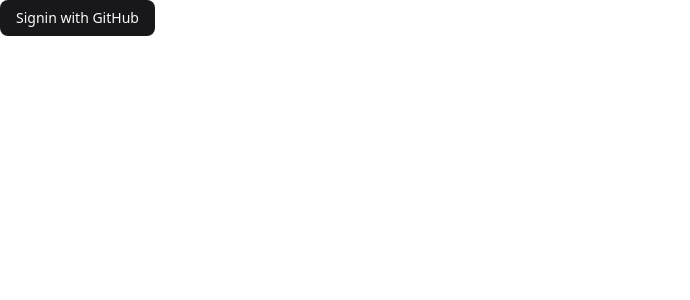
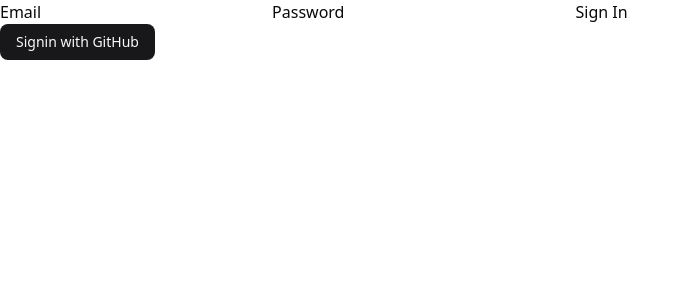
Before and after one commit to greatoke/service-ai, a Next.js app: page /auth/login in a window 1280 px wide. Shown: the top 300 px of the page, without its empty margins (0-690 px from the left). Built offline with nearby package versions, Linux system fonts and the light colour scheme.

Commit message:
Added zod

```diff
--- a/src/app/auth/login/page.tsx
+++ b/src/app/auth/login/page.tsx
@@ -1,20 +1,38 @@
-import { signIn } from '@/auth'
-import { Button } from '@/components/ui/button'
-import React from 'react'
+import { signIn } from "@/auth";
+import { Button } from "@/components/ui/button";
+import React from "react";
 
-type Props = {}
+type Props = {};
 
 const LoginPage = (props: Props) => {
   return (
+    <div>
+      <form
+        action={async (formData) => {
+          "use server";
+          await signIn("credentials", formData);
+        }}
+      >
+        <label>
+          Email
+          <input name="email" type="email" />
+        </label>
+        <label>
+          Password
+          <input name="password" type="password" />
+        </label>
+        <button>Sign In</button>
+      </form>
       <form
         action={async () => {
-        "use server"
-        await signIn("github")
+          "use server";
+          await signIn("github");
         }}
       >
         <Button type="submit">Signin with GitHub</Button>
       </form>
-  )
-}
+    </div>
+  );
+};
 
-export default LoginPage
+export default LoginPage;
--- a/src/auth.ts
+++ b/src/auth.ts
@@ -1,16 +1,35 @@
 import NextAuth from "next-auth"
 import GitHub from "next-auth/providers/github"
 import Credentials from "next-auth/providers/credentials"
+import { signInSchema } from "./lib/zod"
+import { ZodError } from "zod"
 
 export const { handlers, signIn, signOut, auth } = NextAuth({
   providers: [
     GitHub,
-    // Credentials({
-    //   credentials: {
-    //     email: { label: "Email", type: "email" },
-    //     password: { label: "Password", type: "password" },
-    //   },
-    // }),
+    Credentials({
+      credentials: {
+        email: { label: "Email", type: "email", placeholder: "Email" },
+        password: { label: "Password", type: "password", placeholder: "Password" },
+      },
+      async authorize(credentials) {
+        try {
+          const { email, password } = await signInSchema.parseAsync(credentials)
+          if (email === "greatokedev@gmail.com" && password === "password") {
+            return { id: "1", name: "Test User" }
+          }
+          return null
+        } catch (error) {
+            if (error instanceof ZodError) {
+                console.log(error.errors)
+                // Return `null` to indicate that the credentials are invalid
+                return null
+              }
+          console.error(error)
+          return null
+        }
+      },
+    }),
   ],
   callbacks: {
     async session({ session, token }) {
--- /dev/null
+++ b/src/lib/zod.ts
@@ -0,0 +1,11 @@
+import { object, string } from "zod"
+
+export const signInSchema = object({
+  email: string({ required_error: "Email is required" })
+    .min(1, "Email is required")
+    .email("Invalid email"),
+  password: string({ required_error: "Password is required" })
+    .min(1, "Password is required")
+    .min(8, "Password must be more than 8 characters")
+    .max(32, "Password must be less than 32 characters"),
+})
```
Lines whose indentation alone changed are shown as unchanged.
